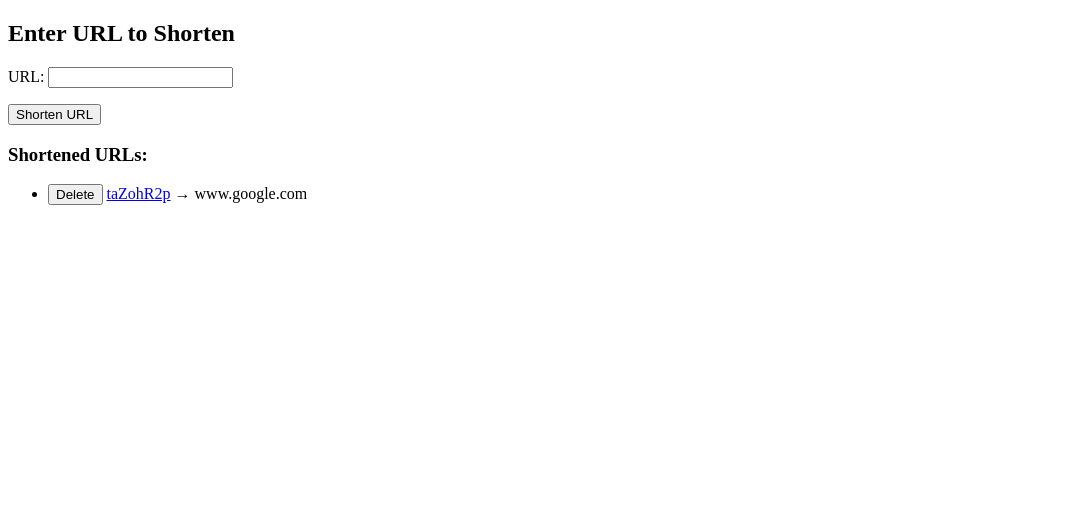
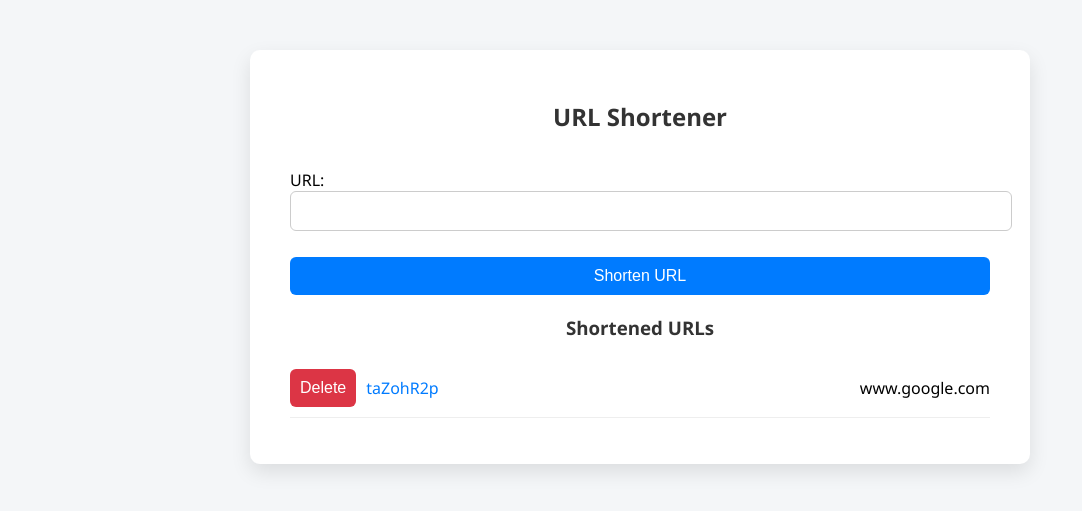
Before and after one commit to Rishabh-Raj13/URLShortener, a Django app: page /urlShort/ in a window 1280 px wide. Shown: the top 511 px of the page, without its empty margins (0-1082 px from the left). Run offline with Django 5.2, Linux system fonts and the light colour scheme; data comes from the database, SQL or seed files in the repository; both versions use the stored data as it was after the commit.

Commit message:
Updated the UI

```diff
--- a/url/templates/index.html
+++ b/url/templates/index.html
@@ -4,25 +4,124 @@
     <meta charset="UTF-8">
     <meta name="viewport" content="width=device-width, initial-scale=1.0">
     <title>URL Shortener</title>
+    <style>
+        body {
+            font-family: 'Segoe UI', Tahoma, Geneva, Verdana, sans-serif;
+            background-color: #f4f6f8;
+            margin: 0;
+            padding: 0;
+        }
+
+        .container {
+            max-width: 700px;
+            margin: 50px auto;
+            background: #fff;
+            padding: 30px 40px;
+            box-shadow: 0 8px 20px rgba(0, 0, 0, 0.1);
+            border-radius: 10px;
+        }
+
+        h2, h3 {
+            text-align: center;
+            color: #333;
+        }
+
+        form {
+            margin-bottom: 20px;
+            display: flex;
+            flex-direction: column;
+            gap: 10px;
+        }
+
+        input[type="text"], input[type="url"] {
+            padding: 10px;
+            font-size: 16px;
+            border: 1px solid #ccc;
+            border-radius: 6px;
+            width: 100%;
+        }
+
+        button {
+            padding: 10px;
+            background-color: #007bff;
+            color: white;
+            border: none;
+            border-radius: 6px;
+            font-size: 16px;
+            cursor: pointer;
+            transition: background-color 0.3s ease;
+        }
+
+
+        button:hover {
+            background-color: #0056b3;
+        }
+
+        button.delete-btn {
+            background-color: #dc3545;
+        }
+
+        button.delete-btn:hover {
+            background-color: #a71d2a;
+        }
+
+        ul {
+            list-style: none;
+            padding: 0;
+        }
+
+        li {
+            padding: 10px 0;
+            border-bottom: 1px solid #eee;
+            display: flex;
+            justify-content: space-between;
+            align-items: center;
+        }
+
+        li a {
+            color: #007bff;
+            text-decoration: none;
+            margin-left: 10px;
+        }
+
+        li a:hover {
+            text-decoration: underline;
+        }
+
+        .url-actions {
+            display: flex;
+            align-items: center;
+        }
+
+        .url-actions form {
+            margin: 0;
+        }
+    </style>
 </head>
 <body>
-    <h2>Enter URL to Shorten</h2>
+    <div class="container">
+        <h2>URL Shortener</h2>
         <form method="POST">
             {% csrf_token %}
             {{ form.as_p }}
             <button type="submit">Shorten URL</button>
         </form>
 
-    <h3>Shortened URLs:</h3>
+        <h3>Shortened URLs</h3>
         <ul>
             {% for url in data %}
             <li>
-        <form method="POST" action="{% url 'url:delete' url.slug %}" style="display:inline;">
+                <div class="url-actions">
+                    <form method="POST" action="{% url 'url:delete' url.slug %}">
                         {% csrf_token %}
-            <button type="submit">Delete</button>
+                        <button type="submit" class="delete-btn">Delete</button>
                     </form>
-            <a href="{% url 'url:redirect' url.slug %}">{{ url.slug }}</a> → {{ url.url }}</li>
+                    <a href="{% url 'url:redirect' url.slug %}" target="_blank">{{ url.slug }}</a>
+                </div>
+                <span>{{ url.url }}</span>
+            </li>
             {% endfor %}
         </ul>
+    </div>
 </body>
 </html>
```
Also changed, not shown: db.sqlite3. Lines whose indentation alone changed are shown as unchanged.
